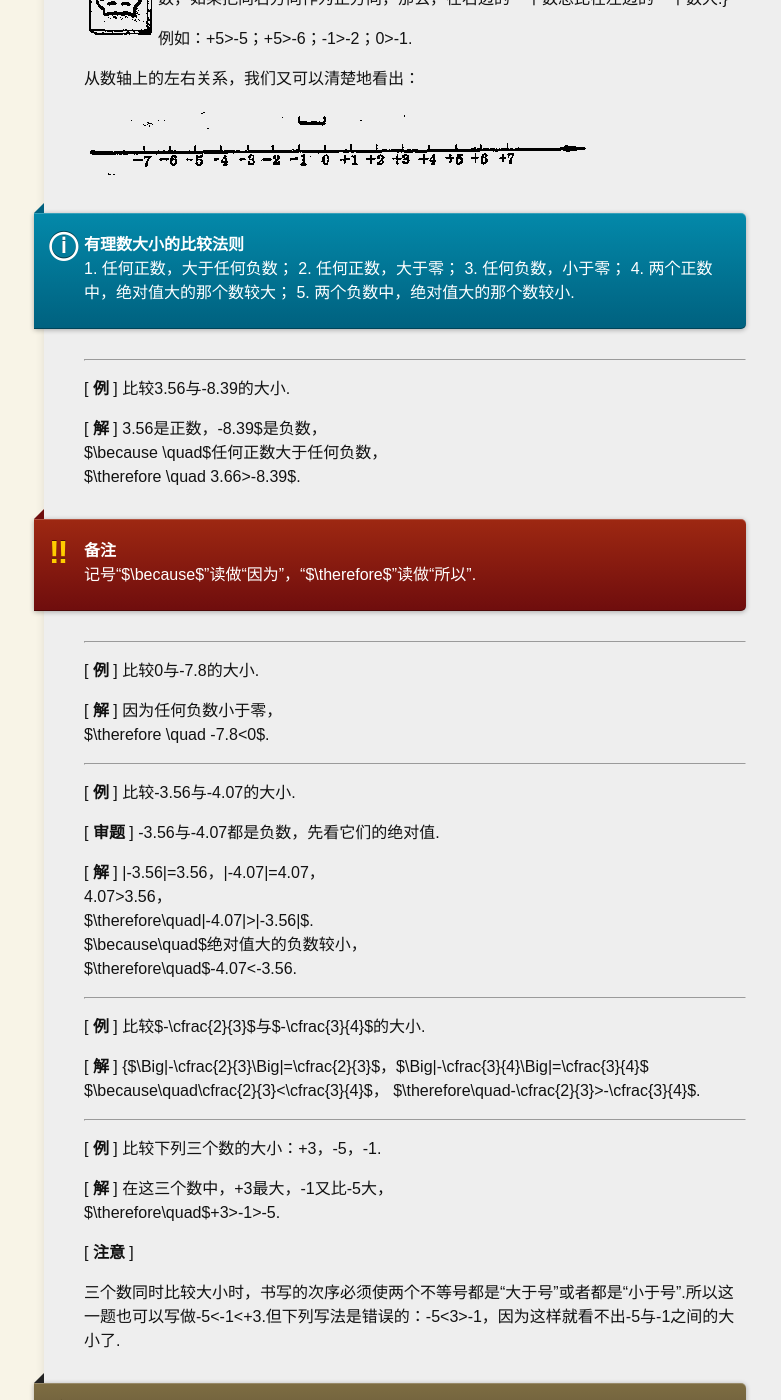
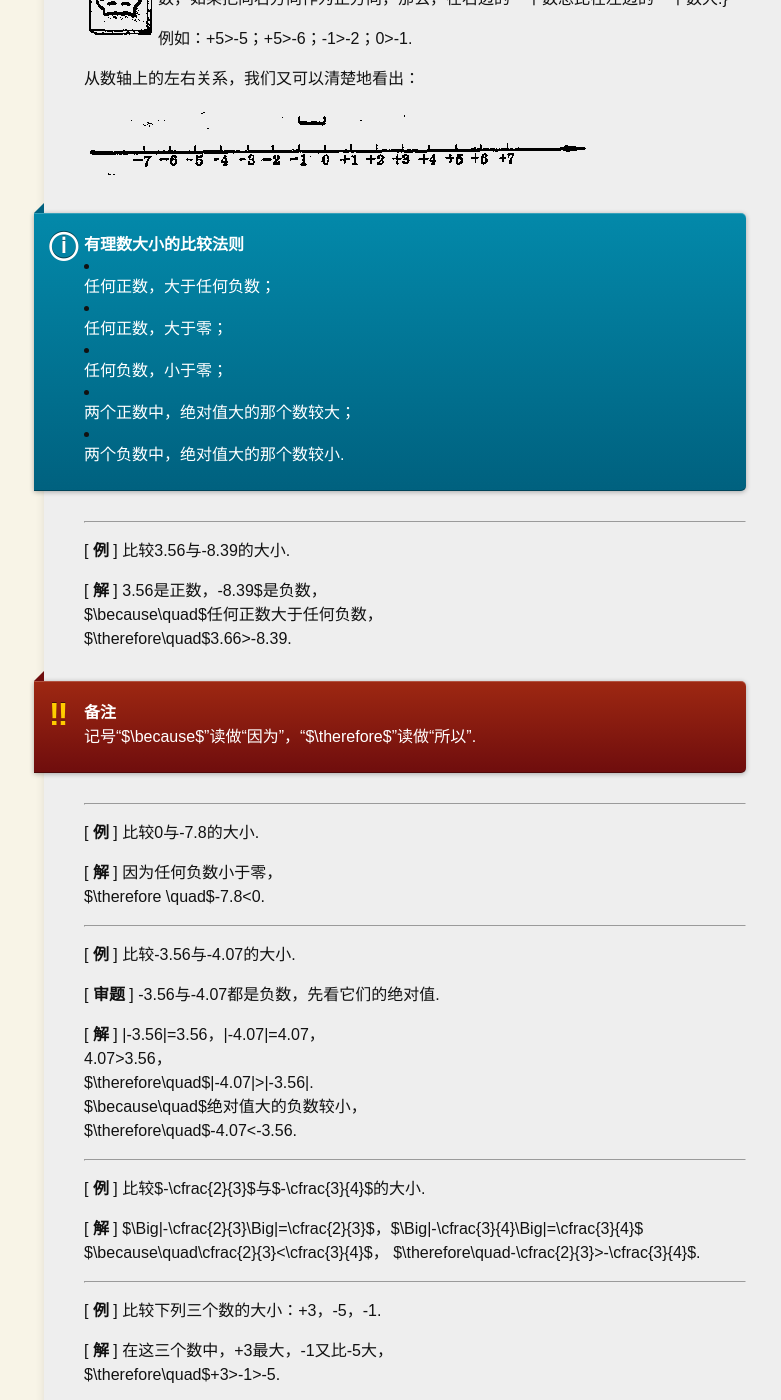
Before and after one commit to ccpaging/algebra, a Jekyll site: the page built from algebra1/ch01/ch01-07.md, in a window 1280 px wide and 1400 px high, scrolled down 701 px. Shown: the whole window, without its empty margins (127-908 px from the left). Built offline with Jekyll 4.4.1, drawn with Linux system fonts in a browser that asks for light colours; some web fonts are replaced; comment, search, counter and statistics services are not loaded.

Commit message:
Add algebra1 ch01-07

```diff
--- a/algebra1/ch01/ch01-07.md
+++ b/algebra1/ch01/ch01-07.md
@@ -35,17 +35,11 @@ permalink: /algebra1/ch01-07/
 
 <div class="note info">
 <h5>有理数大小的比较法则</h5>
-<p>
-1. 任何正数，大于任何负数；
-
-2. 任何正数，大于零；
-
-3. 任何负数，小于零；
-
-4. 两个正数中，绝对值大的那个数较大；
-
-5. 两个负数中，绝对值大的那个数较小.
-</p>
+<li><p>任何正数，大于任何负数；</p></li>
+<li><p>任何正数，大于零；</p></li>
+<li><p>任何负数，小于零；</p></li>
+<li><p>两个正数中，绝对值大的那个数较大；</p></li>
+<li><p>两个负数中，绝对值大的那个数较小.</p></li>
 </div>
 
 ----
@@ -53,8 +47,8 @@ permalink: /algebra1/ch01-07/
 [ **例** ] 比较3.56与-8.39的大小.
 
 [ **解** ] 3.56是正数，-8.39$是负数，
-$\because \quad$任何正数大于任何负数，
-$\therefore \quad 3.66>-8.39$.
+$\because\quad$任何正数大于任何负数，
+$\therefore\quad$3.66>-8.39.
 
 <div class="note warning">
 <h5>备注</h5>
@@ -66,7 +60,7 @@ $\therefore \quad 3.66>-8.39$.
 [ **例** ] 比较0与-7.8的大小.
 
 [ **解** ] 因为任何负数小于零，
-$\therefore \quad -7.8<0$.
+$\therefore \quad$-7.8<0.
 
 
 ----
@@ -77,7 +71,7 @@ $\therefore \quad -7.8<0$.
 
 [ **解** ] \|-3.56\|=3.56，\|-4.07\|=4.07，
 4.07>3.56，
-$\therefore\quad\|-4.07\|>\|-3.56\|$.
+$\therefore\quad$\|-4.07\|>\|-3.56\|.
 $\because\quad$绝对值大的负数较小，
 $\therefore\quad$-4.07<-3.56.
 
@@ -86,7 +80,7 @@ $\therefore\quad$-4.07<-3.56.
 
 [ **例** ] 比较$-\cfrac{2}{3}$与$-\cfrac{3}{4}$的大小.
 
-[ **解** ] {$\Big\|-\cfrac{2}{3}\Big\|=\cfrac{2}{3}$，$\Big\|-\cfrac{3}{4}\Big\|=\cfrac{3}{4}$
+[ **解** ] $\Big\|-\cfrac{2}{3}\Big\|=\cfrac{2}{3}$，$\Big\|-\cfrac{3}{4}\Big\|=\cfrac{3}{4}$
 $\because\quad\cfrac{2}{3}<\cfrac{3}{4}$， $\therefore\quad-\cfrac{2}{3}>-\cfrac{3}{4}$.
 
 
```
